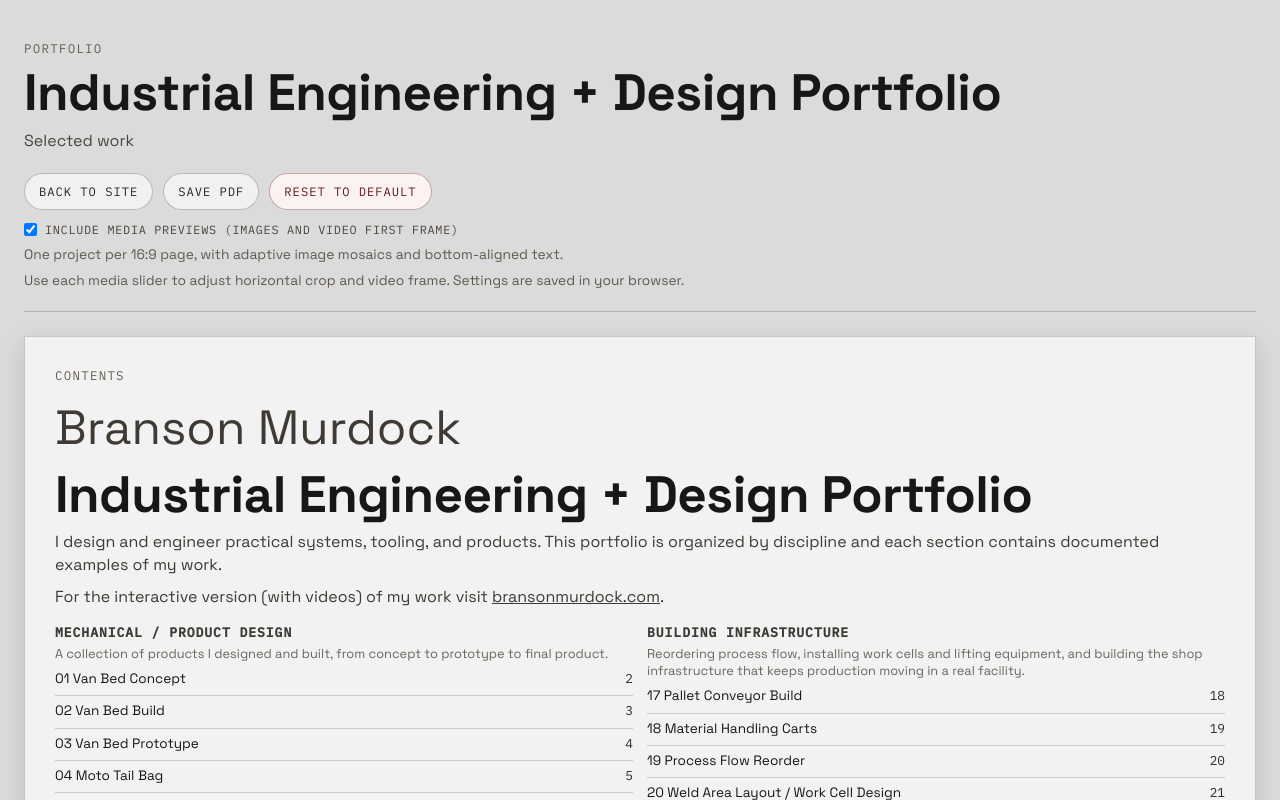
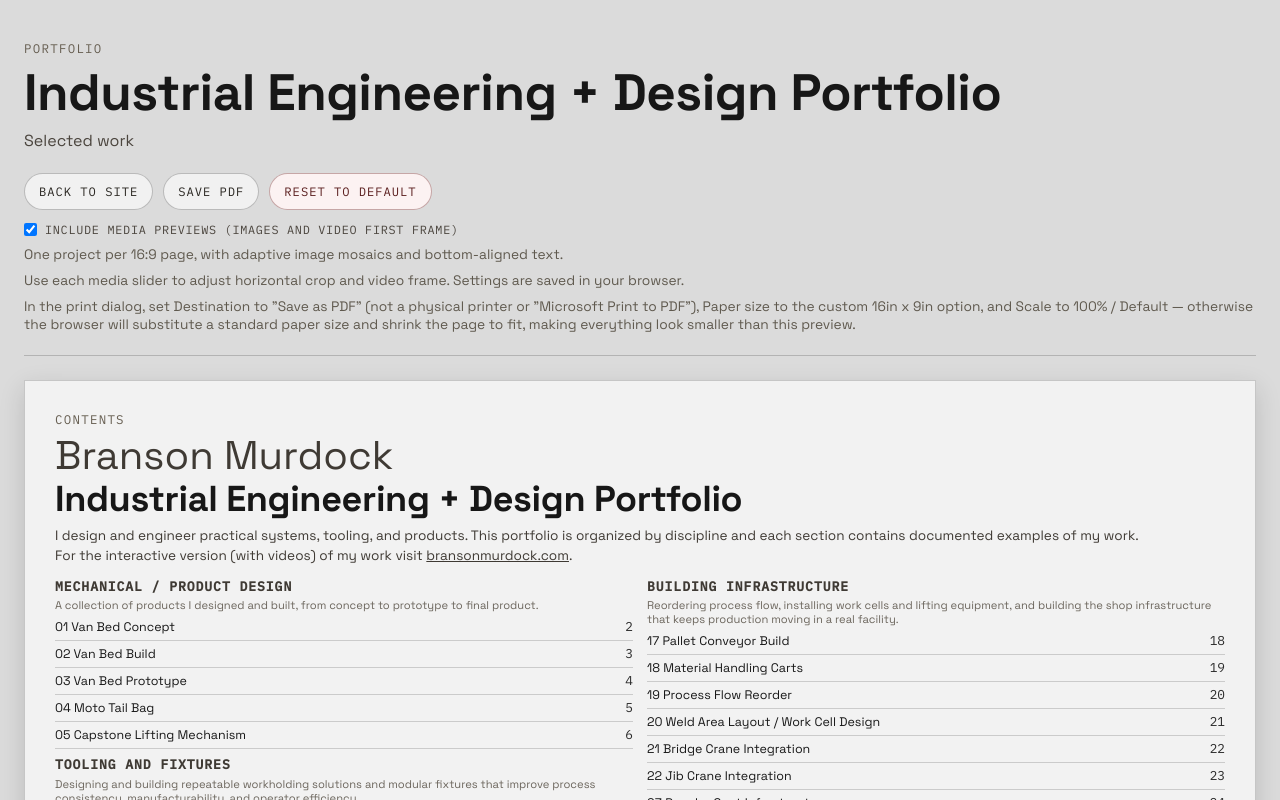
Before and after one commit to branson208/Portfolio-website, a React (Vite) app: page /print in a window 1280 px wide. Built offline with nearby package versions, Linux system fonts and the light colour scheme.

Commit message:
Enhance print page instructions and adjust layout styles for improved readability

```diff
--- a/src/pages/PrintPage.jsx
+++ b/src/pages/PrintPage.jsx
@@ -611,6 +611,9 @@
           <p className="print-note">
             Use each media slider to adjust horizontal crop and video frame. Settings are saved in your browser.
           </p>
+          <p className="print-note">
+            In the print dialog, set Destination to "Save as PDF" (not a physical printer or "Microsoft Print to PDF"), Paper size to the custom 16in x 9in option, and Scale to 100% / Default — otherwise the browser will substitute a standard paper size and shrink the page to fit, making everything look smaller than this preview.
+          </p>
         </div>
       </header>
 
@@ -618,6 +621,7 @@
         <article className="print-project-card print-front-card print-toc-card" id="print-contents-page">
           <div className="print-front-inner">
             <p className="print-front-kicker">Contents</p>
+            <div className="print-front-header">
             {about.name && <p className="print-about-name">{about.name}</p>}
             <h2>{site.title || "Portfolio"}</h2>
             {normalizeParagraphs(site.aboutText).map((paragraph, idx) => (
@@ -625,6 +629,7 @@
                 {renderTextWithLinks(paragraph, `front-summary-${idx}`)}
               </p>
             ))}
+            </div>
 
             <div className="print-toc-columns">
               {tocColumns.map((column, columnIndex) => (
@@ -832,9 +837,9 @@
                   </div>
 
                   <div className="print-project-bottom">
-                    <p className="print-meta">
+                    {/* <p className="print-meta">
                       {`Section ${String(sectionIndex + 1).padStart(2, "0")}`}
-                    </p>
+                    </p> */}
 
                     {description.length > 0
                       ? description.slice(0, 5).map((paragraph, i) => (
@@ -853,13 +858,13 @@
 
         <article className="print-project-card print-front-card print-about-card" id="print-about-page">
           <div className="print-front-inner print-about-inner">
-            <div className="print-about-header">
-              <p className="print-front-kicker">About</p>
-              {about.name && <p className="print-about-name">{about.name}</p>}
-            </div>
-
             <div className="print-about-layout">
               <section className="print-about-copy">
+                <div className="print-about-header">
+                  <p className="print-front-kicker">About</p>
+                  {about.name && <p className="print-about-name">{about.name}</p>}
+                </div>
+
                 {(aboutParagraphs.length ? aboutParagraphs : [site.aboutText || ""]).slice(0, 3).map((paragraph, idx) => (
                   <p key={`about-${idx}`} className="print-front-summary print-front-summary--about">{paragraph}</p>
                 ))}
--- a/src/styles.css
+++ b/src/styles.css
@@ -1507,7 +1507,7 @@
   height: 100%;
   display: flex;
   flex-direction: column;
-  gap: 10px;
+  gap: 8px;
 }
 
 .print-front-kicker {
@@ -1519,8 +1519,8 @@
 }
 
 .print-front-card h2 {
-  font-size: clamp(1.8rem, 4vw, 3.6rem);
-  line-height: 1.04;
+  font-size: clamp(1.6rem, 3.4vw, 2.25rem);
+  line-height: 1.5;
   letter-spacing: -0.01em;
 }
 
@@ -1537,8 +1537,8 @@
 }
 
 .print-front-summary--compact {
-  font-size: 1rem;
-  line-height: 1.42;
+  font-size: 0.85rem;
+  line-height: 1.5;
   max-width: 100%;
 }
 
@@ -1562,19 +1562,19 @@
 }
 
 .print-toc-list {
-  margin: 8px 0 0;
+  margin: 6px 0 0;
   padding: 0;
   list-style: none;
   display: flex;
   flex-direction: column;
-  gap: 6px;
+  gap: 4px;
 }
 
 .print-toc-columns {
-  margin-top: 6px;
+  margin-top: 4px;
   display: grid;
   grid-template-columns: 1fr 1fr;
-  gap: 12px 14px;
+  gap: 8px 14px;
   align-content: start;
 }
 
@@ -1582,7 +1582,7 @@
   min-width: 0;
   display: flex;
   flex-direction: column;
-  gap: 12px;
+  gap: 8px;
 }
 
 .print-toc-block {
@@ -1600,10 +1600,10 @@
 }
 
 .print-toc-block-summary {
-  font-size: 0.8rem;
-  line-height: 1.35;
+  font-size: 0.7rem;
+  line-height: 1.25;
   color: #6b655c;
-  margin: 0 0 8px;
+  margin: 0 0 5px;
 }
 
 .print-toc-item {
@@ -1611,7 +1611,7 @@
   grid-template-columns: minmax(0, 1fr) auto;
   gap: 12px;
   align-items: baseline;
-  padding-bottom: 8px;
+  padding-bottom: 5px;
   border-bottom: 1px solid rgba(23, 23, 23, 0.18);
 }
 
@@ -1624,7 +1624,7 @@
 }
 
 .print-toc-main {
-  font-size: 0.85rem;
+  font-size: 0.78rem;
   line-height: 1.2;
 }
 
@@ -1666,12 +1666,14 @@
   display: flex;
   flex-direction: column;
   gap: 3px;
+  margin-bottom: 4px;
 }
 
 .print-about-name {
-  margin-top: 4px;
-  font-size: 3rem;
+  margin-top: 5px;
+  font-size: 2.5rem;
   color: #3f3a34;
+  line-height: .8;
 }
 
 .print-about-layout {
@@ -1691,7 +1693,7 @@
 }
 
 .print-front-summary--about {
-  font-size: 1.3rem;
+  font-size: 1.1rem;
   line-height: 1.56;
   max-width: none;
 }
@@ -1737,7 +1739,7 @@
 .print-about-side {
   min-height: 0;
   display: grid;
-  grid-template-rows: 0.95fr minmax(0, 1fr);
+  grid-template-rows: 0.8fr minmax(0, 1fr);
   gap: 8px;
 }
 
@@ -1849,7 +1851,7 @@
 
 .print-project-card {
   width: 100%;
-  max-width: 1920px;
+  max-width: 1536px;
   aspect-ratio: 16 / 9;
   position: relative;
   background: #f2f2f2;
@@ -2217,7 +2219,7 @@
 }
 
 .print-desc {
-  font-size: 1.3rem;
+  font-size: 1.1rem;
   line-height: 1.56;
   color: #3f3a34;
 }
@@ -2316,7 +2318,6 @@
     background: #f2f2f2;
     color: #000;
     padding: 0;
-    font-family: "Segoe UI", "Helvetica Neue", Arial, sans-serif;
   }
 
   .print-header,
@@ -2358,14 +2359,14 @@
   }
 
   .print-project-card {
-    width: 100%;
-    height: 100vh;
+    width: 16in;
+    height: 9in;
     max-width: none;
     margin: 0;
     border: none;
     box-shadow: none;
     background: #f2f2f2;
-    padding: 25px;
+    padding: 30px;
     aspect-ratio: auto;
     break-after: page;
     page-break-after: always;
@@ -2382,11 +2383,7 @@
   }
 
   .print-front-card {
-    padding-top: 25px;
-  }
-
-  .print-toc-columns {
-    gap: 6mm;
+    padding-top: 20px;
   }
 
   .print-about-software-grid {
@@ -2401,9 +2398,4 @@
     padding-top: 3mm;
   }
 
-  .print-desc {
-    font-size: 11.5pt;
-    line-height: 1.58;
-    -webkit-line-clamp: 9;
-  }
-}
+}
```
